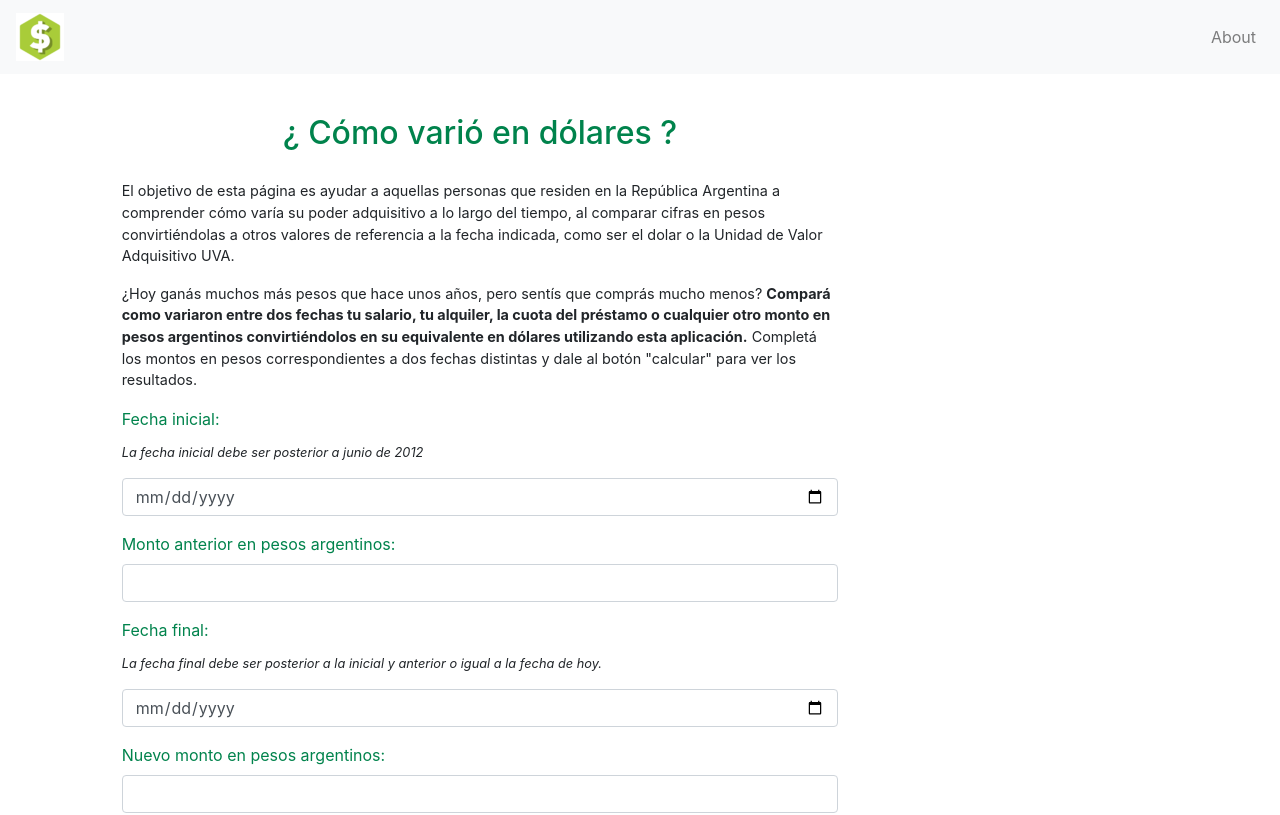
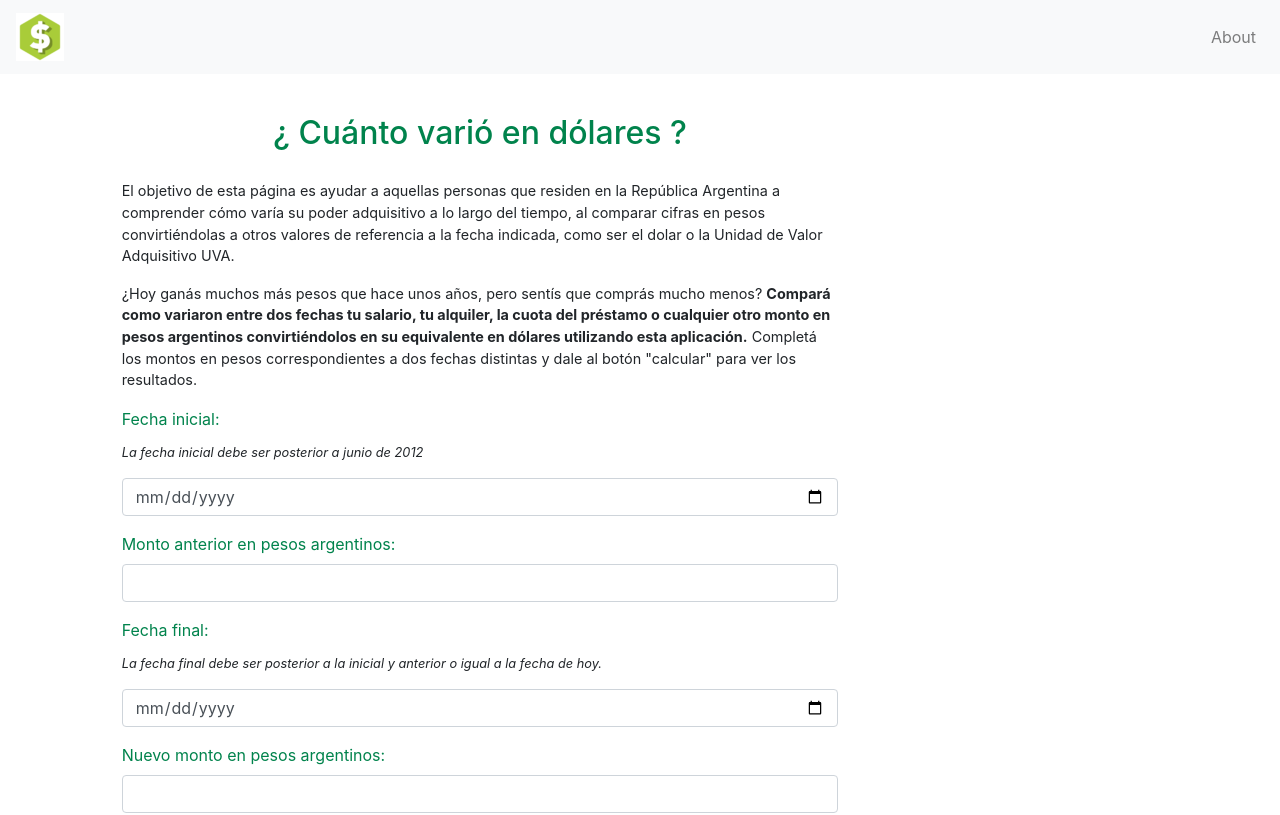
Before and after one commit to LeandroHornos/tu-sueldo-en-dolares, a React (Create React App) app: page / in a window 1280 px wide. Shown: the top 815 px of the page. Built offline with nearby package versions, Linux system fonts and the light colour scheme.

Commit message:
corrijo titulo

```diff
--- a/src/Components/Query.jsx
+++ b/src/Components/Query.jsx
@@ -109,7 +109,7 @@ const Query = (props) => {
           <div className="cont">
             <header>
               <h1 className="txt-color-1 text-center">
-                ¿ Cómo varió en dólares ?
+                ¿ Cuánto varió en dólares ?
               </h1>
               <p>
                 El objetivo de esta página es ayudar a aquellas personas que
```
